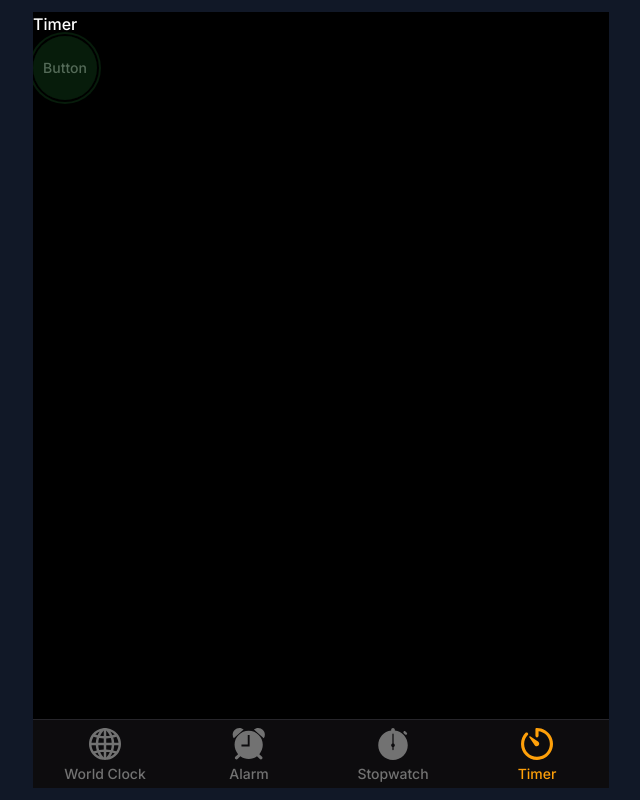
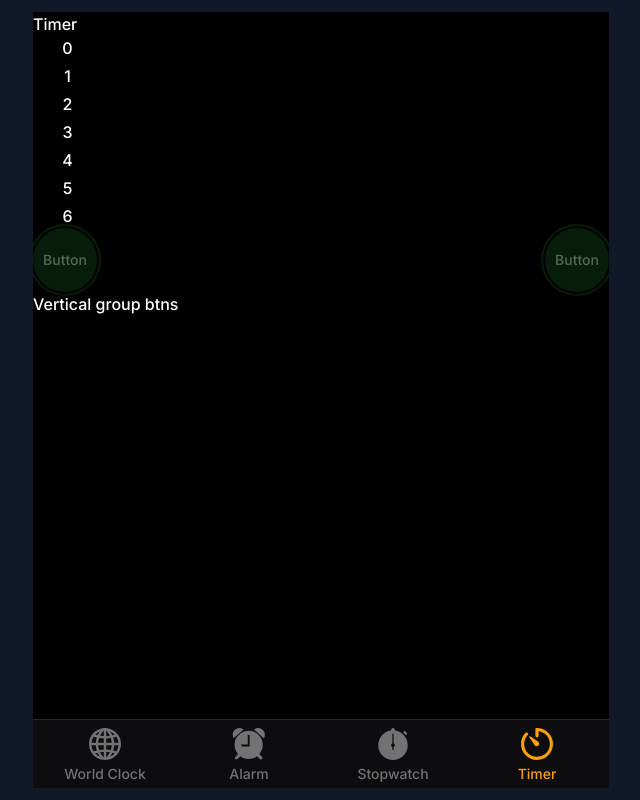
Before and after one commit to kevinshu1995/pretending-app, a Vue app: page /#/timer in a window 1280 px wide. Shown: the whole page, without its empty margins (319-959 px from the left). Built offline with nearby package versions, Linux system fonts and the light colour scheme.

Commit message:
feat: 🎸 timer checkpoint

```diff
--- /dev/null
+++ b/src/components/clock/timer/TimeReel.vue
@@ -0,0 +1,9 @@
+<template>
+    <div>
+        <ReelSingle />
+    </div>
+</template>
+
+<script setup>
+import ReelSingle from '@/components/elements/reel/Single.vue'
+</script>
--- /dev/null
+++ b/src/components/elements/VerticalGroupBtns.vue
@@ -0,0 +1,3 @@
+<template>
+    <div>Vertical group btns</div>
+</template>
--- /dev/null
+++ b/src/components/elements/reel/Single.vue
@@ -0,0 +1,80 @@
+<template>
+    <div
+        class="inline-flex flex-col h-48 overflow-scroll snap-y gap-1 scrollbar-none"
+        ref="dom_reel"
+    >
+        <div
+            v-for="{ text } in reelChildInfo"
+            :key="text"
+            class="justify-self-center self-center px-6 snap-center"
+        >
+            <span>
+                {{ text }}
+            </span>
+        </div>
+    </div>
+</template>
+
+<script setup>
+import { computed, nextTick, onMounted, ref, reactive } from 'vue'
+const { min, max, padStart } = defineProps({
+    min: {
+        type: Number,
+        default: 0,
+    },
+    max: {
+        type: Number,
+        default: 60,
+    },
+    padStart: {
+        type: Number,
+        default: 0,
+    },
+})
+
+const dom_reel = ref(null)
+
+const reelChildInfo = ref(
+    Array(max - min + 1)
+        .fill(0)
+        .map((_, i) => {
+            return {
+                text: (i + min).toString().padStart(padStart, '0'),
+            }
+        })
+)
+
+const initReelChildInfo = () => {
+    reelChildInfo.value = reelChildInfo.value.map((item, i) => {
+        return {
+            ...item,
+            ...getReelChildOffset(i),
+        }
+    })
+}
+
+const getReelChildOffset = (index) => {
+    if (dom_reel === null) return {}
+    const reelDom = dom_reel.value
+    const { top: reelTop } = reelDom.getBoundingClientRect()
+    const { top: reelChildTop, height: childrenHeight } =
+        reelDom.children[index].getBoundingClientRect()
+    const reelChildOffsetTop = reelChildTop - reelTop
+    return {
+        top: reelChildOffsetTop,
+        center: reelChildOffsetTop + childrenHeight / 2,
+        bottom: reelChildOffsetTop - childrenHeight / 2,
+    }
+}
+
+onMounted(async () => {
+    await nextTick()
+    initReelChildInfo()
+})
+</script>
+
+<style scoped>
+.rotate-3d-x {
+    transform: rotate3d(1, 0, 0, var(--deg));
+}
+</style>
--- a/src/index.css
+++ b/src/index.css
@@ -16,3 +16,9 @@
         @apply px-3;
     }
 }
+
+@layer utilities {
+    .scrollbar-none::-webkit-scrollbar {
+        display: none;
+    }
+}
--- a/src/view/clock/pages/Timer.vue
+++ b/src/view/clock/pages/Timer.vue
@@ -1,10 +1,17 @@
 <template>
     <div class="relative flex min-h-full flex-col">
         Timer
-        <RoundBtn />
+        <TimeReel />
+        <div class="flex w-full justify-between">
+            <RoundBtn />
+            <RoundBtn />
+        </div>
+        <VerticalGroupBtns />
     </div>
 </template>
 
 <script setup>
 import RoundBtn from '@/components/elements/RoundBtn.vue'
+import TimeReel from '@/components/clock/timer/TimeReel.vue'
+import VerticalGroupBtns from '@/components/elements/VerticalGroupBtns.vue'
 </script>
```
